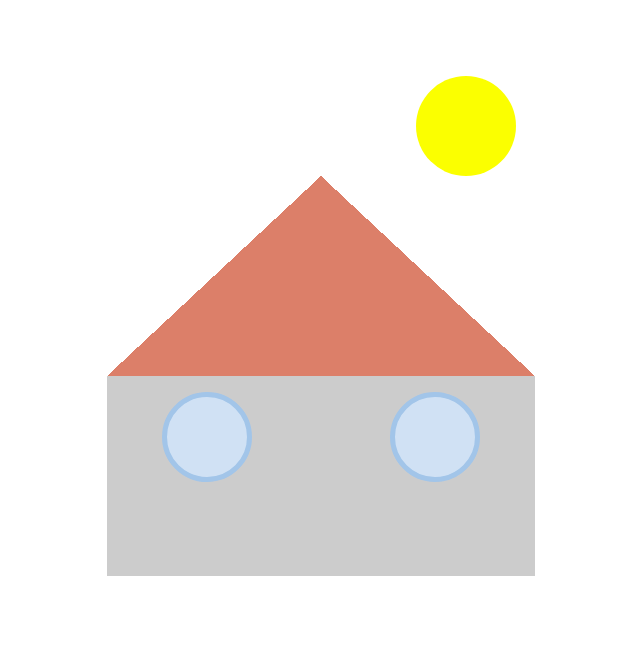
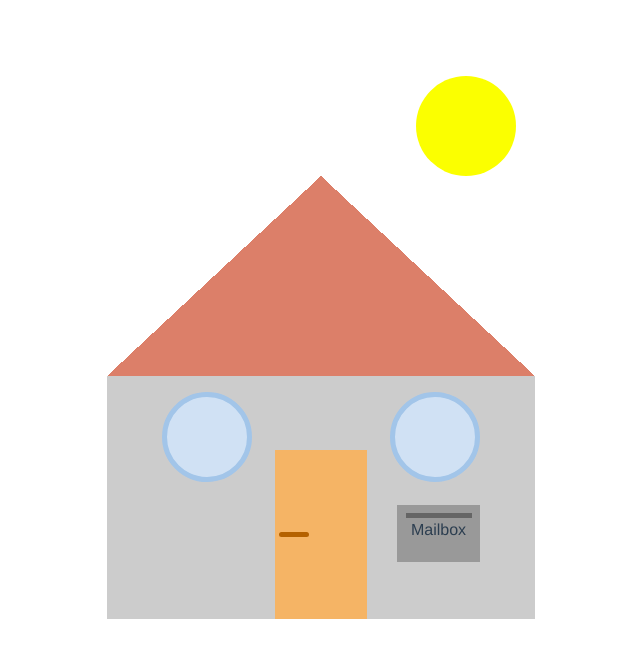
Before and after one commit to ElenaDo/cookie-house, a Vue app: page / in a window 1280 px wide. Shown: the top 658 px of the page, without its empty margins (319-959 px from the left). Built offline with nearby package versions, Linux system fonts and the light colour scheme.

Commit message:
door and mailbox added

```diff
--- a/src/App.vue
+++ b/src/App.vue
@@ -19,6 +19,20 @@
             <b-row>
               <b-col v-for="(i, index) in 2" :key="index">
                 <div class="window rounded-circle mt-3">
+                </div>
+              </b-col>
+            </b-row>
+            <b-row class="door-row" align-h="end">
+              <b-col cols="4">
+                <div id="door" class="d-flex align-items-center">
+                  <div id="door-handle" class="rounded ml-1">
+                  </div>
+                </div>
+              </b-col>
+              <b-col cols="4" class="pl-0 pt-3">
+                <div id="mailbox" class="pt-2">
+                  <div id="mailbox-cap" class="mx-auto"></div>
+                  <span>Mailbox</span>
                 </div>
               </b-col>
             </b-row>
@@ -81,7 +95,7 @@ export default {
 #house-base {
   position: relative;
   width: 95%;
-  height: 200px;
+  height: auto;
   background-color: #cccccc;
 }
 .window {
@@ -93,4 +107,34 @@ export default {
   transition: background-color 0.5s ease;
   z-index: 50;
 }
+.door-row{
+  min-height: 130px;
+  overflow: visible;
+}
+#door {
+  position: absolute;
+  margin: 0 auto;
+  bottom: 0;
+  left: 0;
+  right: 0;
+  height: 130%;
+  width: 60%;
+  background-color:#f5b465;
+}
+#door-handle {
+  width: 30px;
+  height: 5px;
+  background-color: #b46100;
+}
+#mailbox {
+  width: 60%;
+  height: 50%;
+  background-color: #999;
+  bottom: 50px;
+}
+#mailbox-cap {
+  width: 80%;
+  height: 10%;
+  background-color: #656565;
+}
 </style>
```
